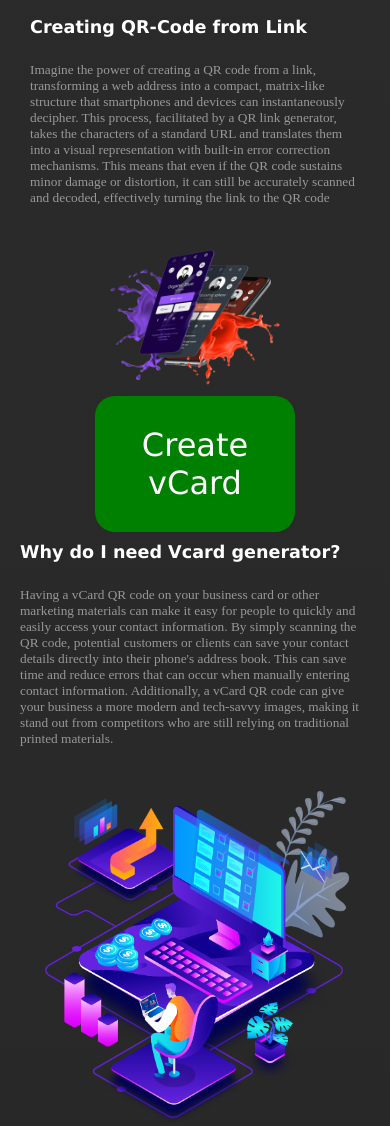
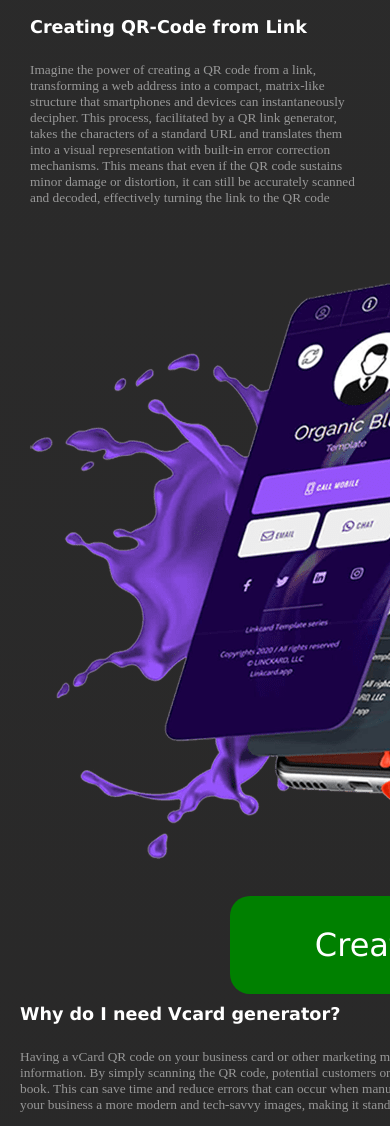
Before and after one commit to ADEL-MAHMOUD10/QR-code, a Flask app: page / in a window 390 px wide; the page is wider, and only the part inside the window is pictured. Shown: the part 1098-2224 px from the top of that part. Run offline with Flask 3, Linux system fonts and the light colour scheme; some web fonts are replaced.

Commit message:
Update style.css

```diff
--- a/static/style.css
+++ b/static/style.css
@@ -633,9 +633,6 @@ body{
         display: grid;
         margin: 10px;
     }
-    .v-code img{
-        width: 50%;
-    }
     .v-code .vCard a{
         width: 40%;
         padding: 30px;
```
